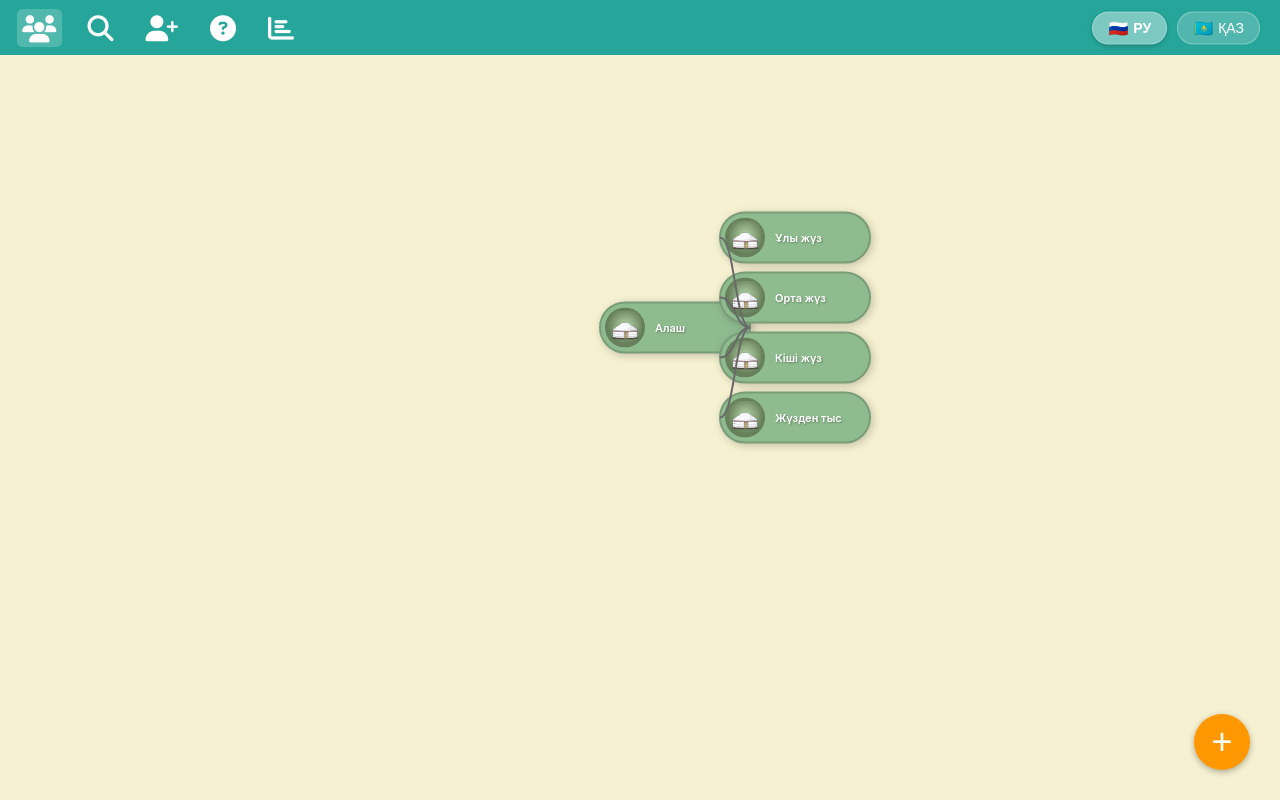
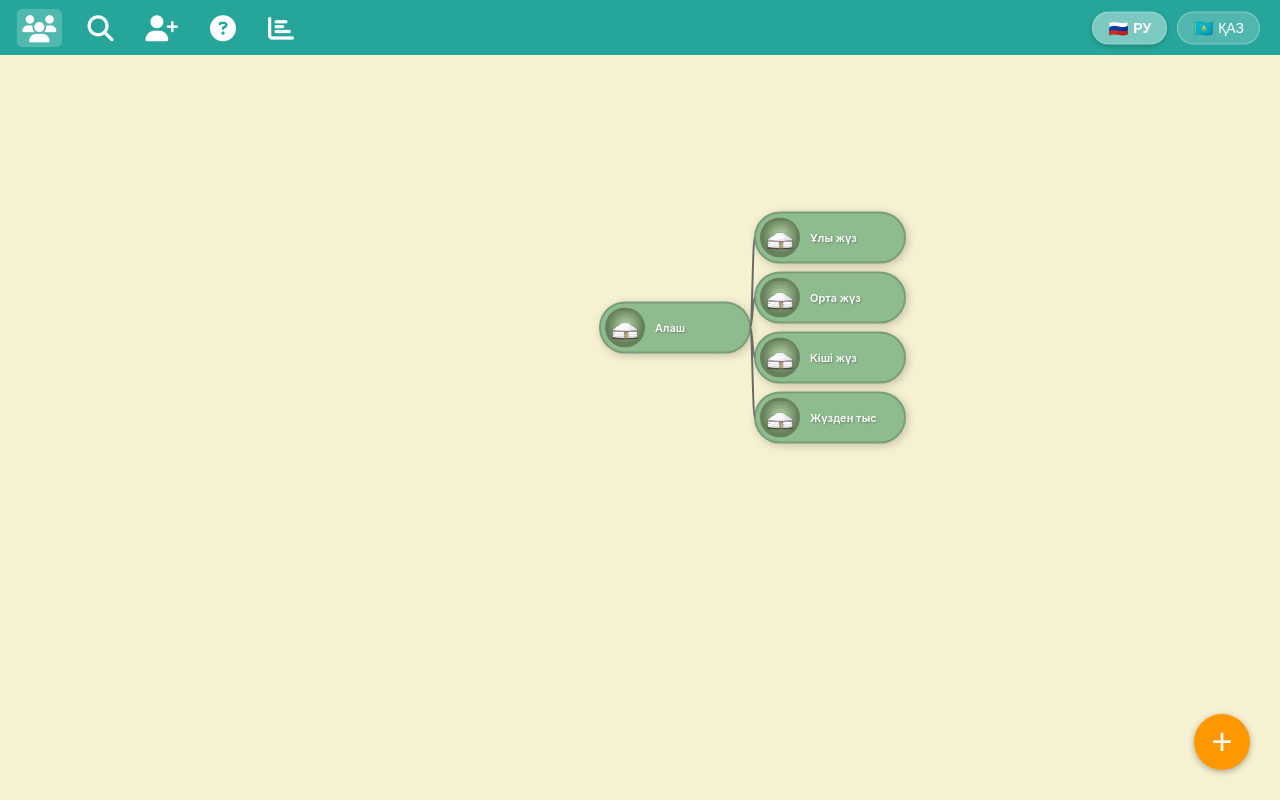
Before and after one commit to shezyrekz/baurlar, a plain HTML site: page index.html in a window 1280 px wide. Drawn offline with nearby package versions, Linux system fonts and the light colour scheme.

Commit message:
Update index.html

```diff
--- a/index.html
+++ b/index.html
@@ -1898,7 +1898,7 @@
 
     // Уменьшаем расстояние между узлами для более компактного отображения
     const treeLayout = d3.tree()
-      .nodeSize([60, 120]);
+      .nodeSize([60, 155]);
 
     let root = d3.hierarchy(currentTreeData);
 
```
